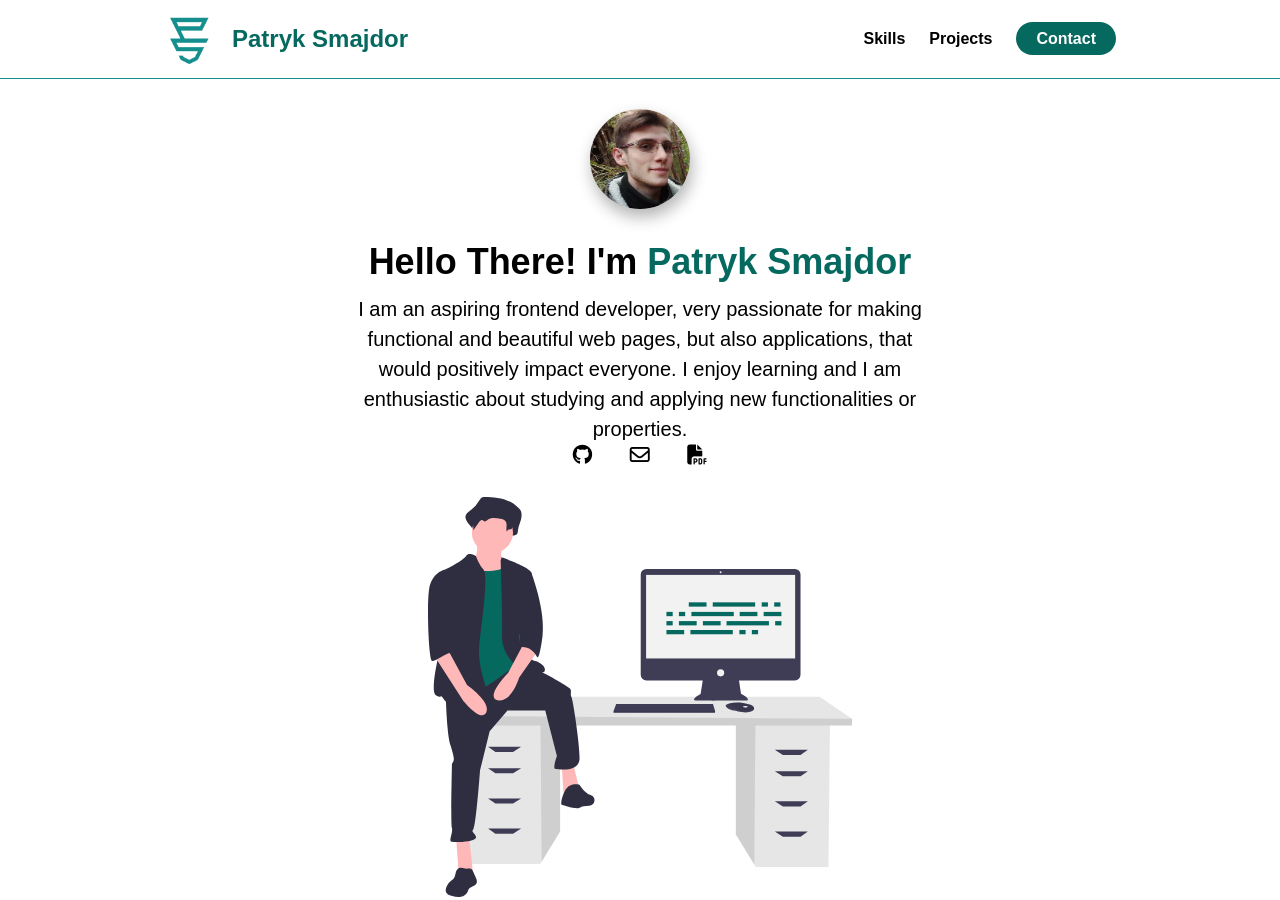
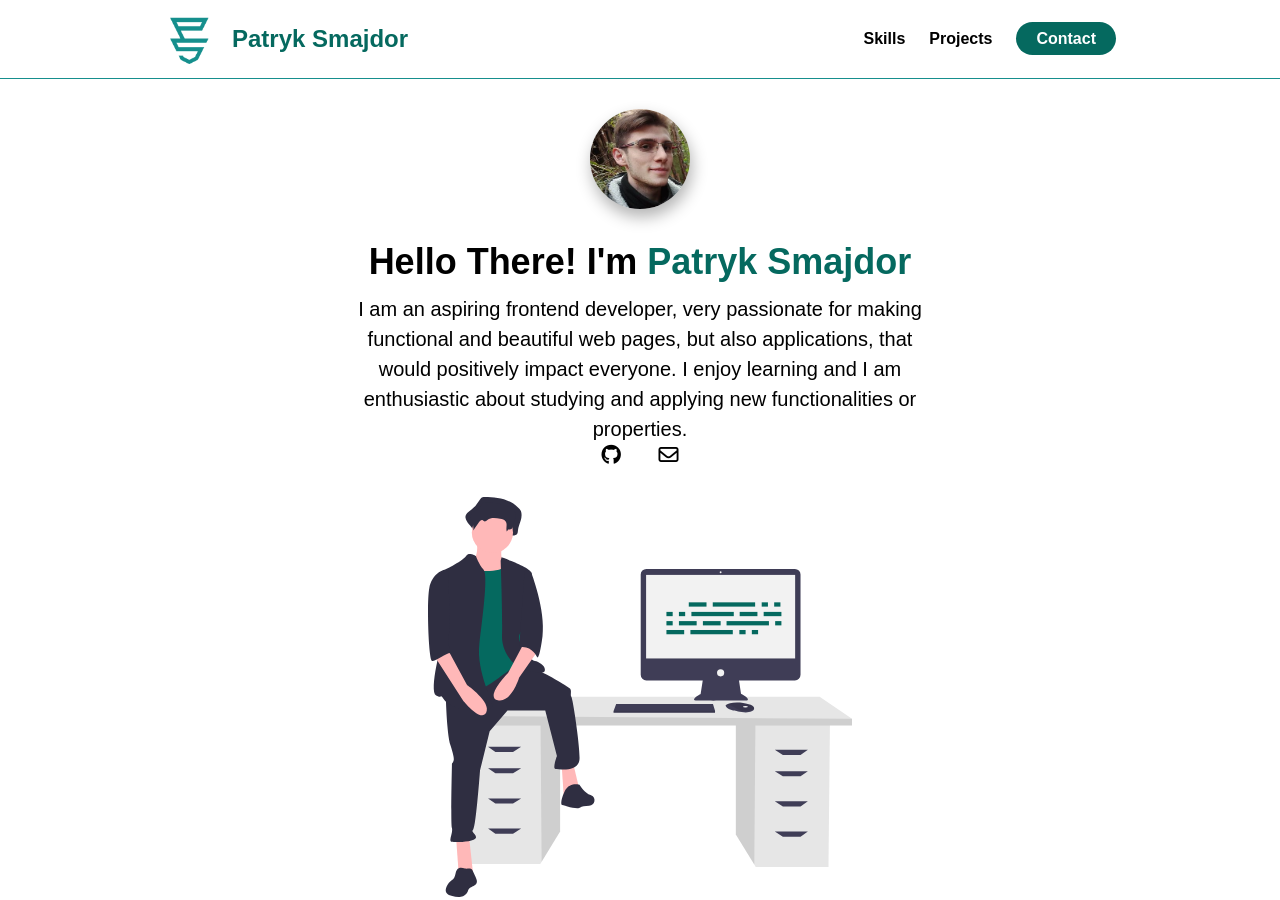
Before and after one commit to psmajdor/psmajdor.github.io, a plain HTML site: page index.html in a window 1280 px wide. Shown: the top 900 px of the page. Drawn offline with Linux system fonts and the light colour scheme; a web font is replaced by a local one.

Commit message:
Update index.html

```diff
--- a/index.html
+++ b/index.html
@@ -64,9 +64,6 @@
                         </a>
                         <a href="mailto:patryk.smajdor5@gmail.com" class="about-me__link" target="_blank">
                             <i class="far fa-envelope"></i>
-                        </a>
-                        <a href="./assets/Patryk_Smajdor_CV.pdf" class="about-me__link" target="_blank">
-                            <i class="fas fa-file-pdf"></i>
                         </a>
                     </div>
                     <figure class="about-me__img-container">
```
